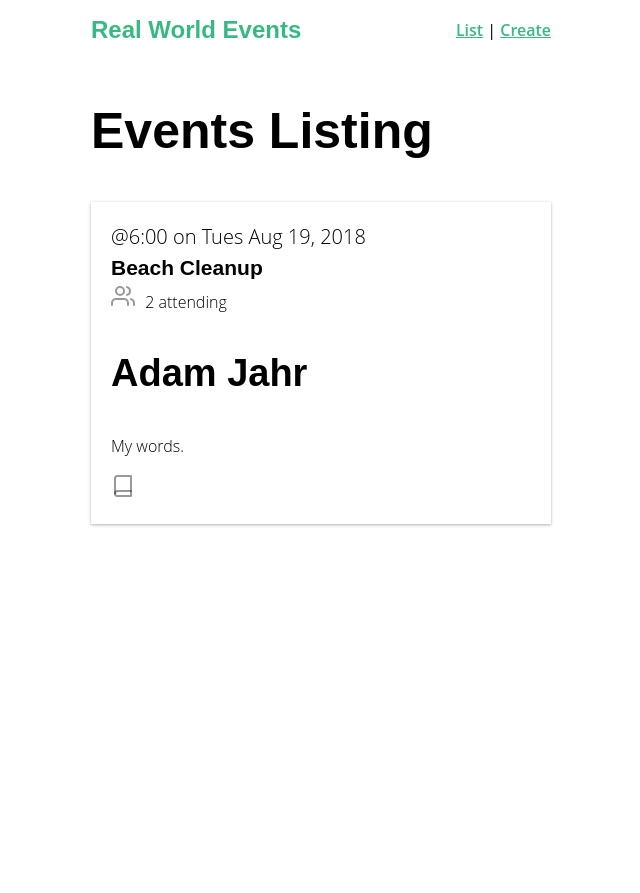
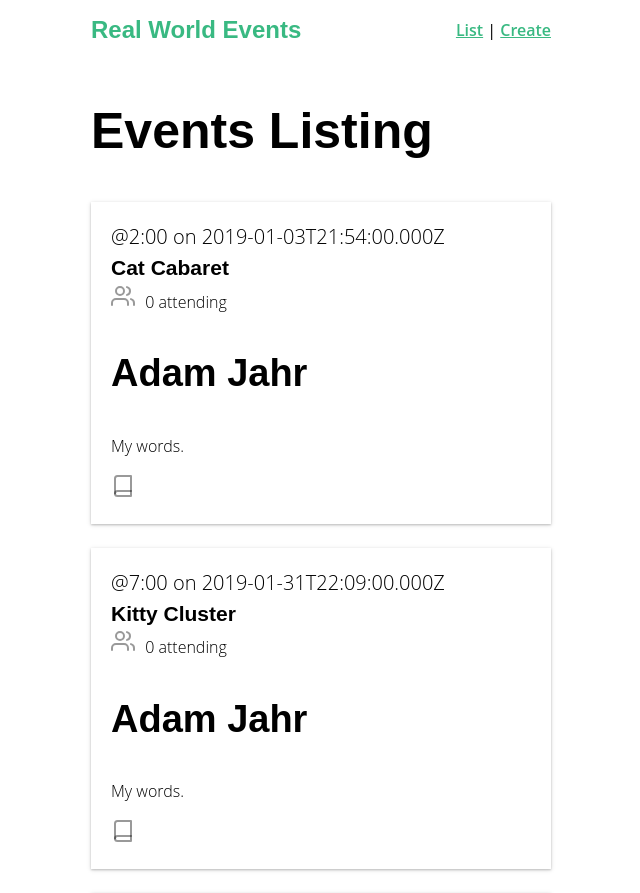
Before and after one commit to lapie002/intro-to-real-world-vue, a Vue app: page / in a window 1280 px wide. Shown: the top 893 px of the page, without its empty margins (319-959 px from the left). Before the commit the page ends 800 px from the top, so only its background shows below. Built offline with nearby package versions, Linux system fonts and the light colour scheme; data requests are answered from the project's data file.

Commit message:
api call with axios

```diff
--- a/src/components/EventCard.vue
+++ b/src/components/EventCard.vue
@@ -1,5 +1,5 @@
 <template>
-  <router-link class="event-link" :to="{ name: 'event-show', params: { id: '1' } }">
+  <router-link class="event-link" :to="{ name: 'event-show', params: { id: position } }">
     <div class="event-card -shadow">
       <span class="eyebrow">@{{event.time}} on {{event.date}}</span>
       <h4 class="title">{{event.title}}</h4>
@@ -23,20 +23,30 @@ import BaseIcon from "@/components/BaseIcon";
 export default {
   name: 'EventCard',
   components: {BaseIcon},
-  data(){
-    return {
-      event: {
-        id: 1,
-        title: 'Beach Cleanup',
-        date: 'Tues Aug 19, 2018',
-        time: '6:00',
-        attendees: [
-          { id: 'abc123', name: 'Adam Jahr' },
-          { id: 'def456', name: 'Gregg Pollack' }
-        ]
-      }
+  props: {
+    event: {
+      type: Object,
+      required: true
+    },
+    position: {
+      type: [String, Number],
+      required: true
     }
-  }
+  },
+  // data() {
+  //   return {
+  //     event: {
+  //       id: 1,
+  //       title: 'Beach Cleanup',
+  //       date: 'Tues Aug 19, 2018',
+  //       time: '6:00',
+  //       attendees: [
+  //         { id: 'abc123', name: 'Adam Jahr' },
+  //         { id: 'def456', name: 'Gregg Pollack' }
+  //       ]
+  //     }
+  //   }
+  // }
 }
 </script>
 
--- a/src/views/EventList.vue
+++ b/src/views/EventList.vue
@@ -1,15 +1,35 @@
 <template>
   <div>
     <h1>Events Listing</h1>
-    <event-card></event-card>
+    <event-card v-for="(event, index) in events" :key="event.id" :event="event" :position="index+1"></event-card>
   </div>
 </template>
 <script>
 import EventCard from "@/components/EventCard";
+import axios from "axios"
 
 export default {
   components: {
     EventCard,
+  },
+
+  data() {
+    return {
+      urlEvent: 'http://localhost:3000/events',
+      events: []
+    }
+  },
+
+  created() {
+    axios
+        .get(this.urlEvent)
+        .then(response => {
+          console.log(response.data)
+          this.events = response.data
+        })
+        .catch(error => {
+          console.log('there was an error ' + error.response)
+        })
   }
 }
 </script>
--- a/src/views/EventShow.vue
+++ b/src/views/EventShow.vue
@@ -5,7 +5,7 @@
 export default {
   props: {
     id: {
-      type: String,
+      type: [String, Number],
       required: true,
     }
   },
```
Also changed, not shown: src/services/EventService.js (added).
